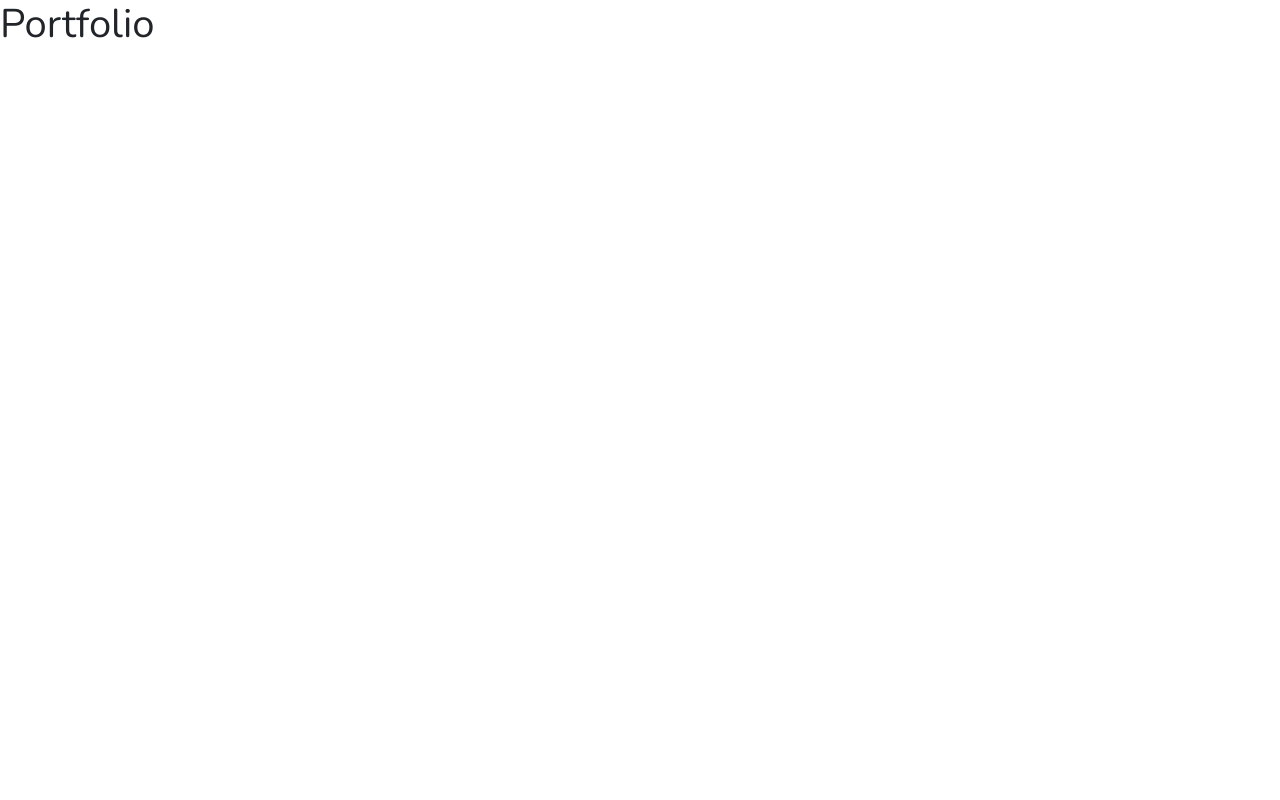
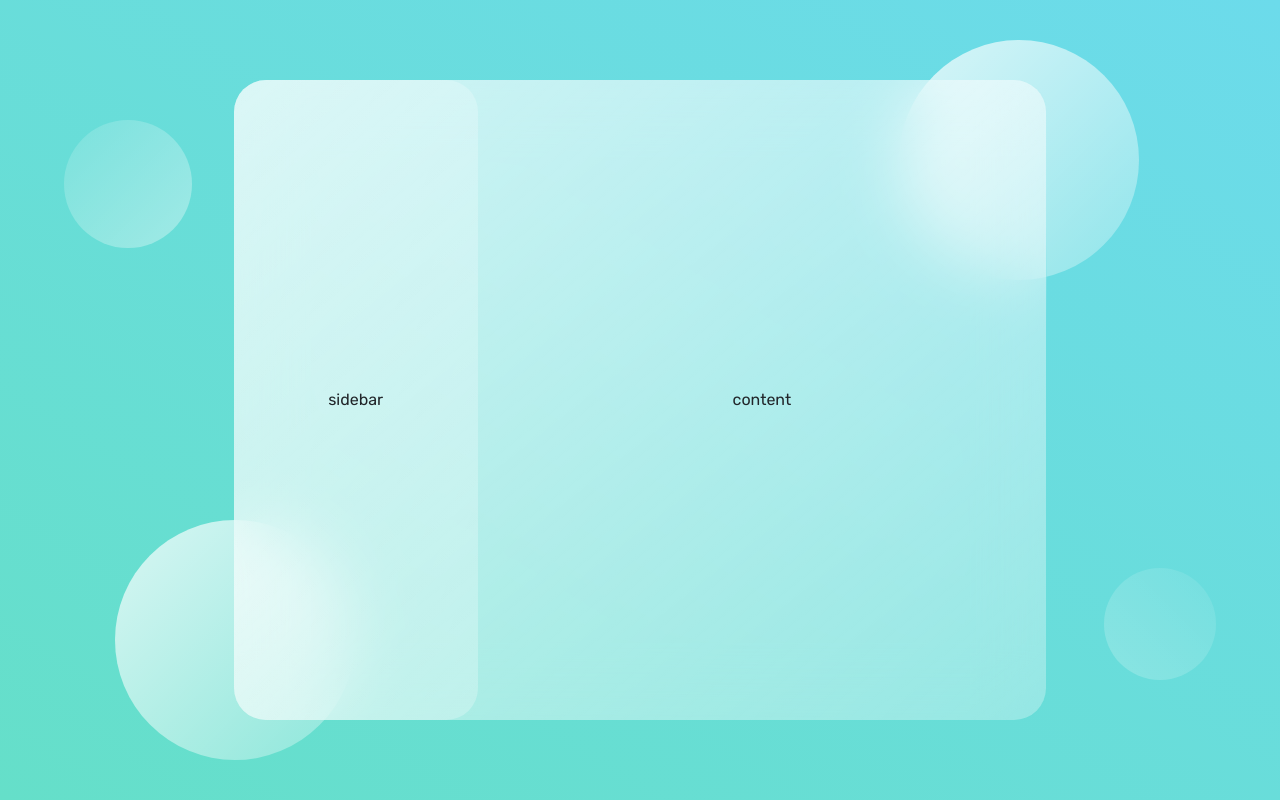
Before and after one commit to nikhilsourav/portfolio, a React (Create React App) app: page / in a window 1280 px wide. Built offline with nearby package versions, Linux system fonts and the light colour scheme.

Commit message:
basic layout setup

```diff
--- a/src/App.js
+++ b/src/App.js
@@ -3,7 +3,16 @@ import React from 'react';
 function App() {
   return (
     <div className='App'>
-      <h1>Portfolio</h1>
+      <div className='container-fluid main'>
+        <div className='row glass'>
+          <div className='sidebar'>sidebar</div>
+          <div className='content'>content</div>
+        </div>
+      </div>
+      <div className='circle1'></div>
+      <div className='circle2'></div>
+      <div className='circle3'></div>
+      <div className='circle4'></div>
     </div>
   );
 }
--- a/src/index.css
+++ b/src/index.css
@@ -4,7 +4,121 @@
 @import url('https://fonts.googleapis.com/css2?family=Rubik:wght@300;400;600&display=swap');
 @import url('https://fonts.googleapis.com/css2?family=Kaushan+Script&display=swap');
 
-h1 {
-  font-family: 'Nunito';
-  font-weight: 400;
+/* ========== Root =========== */
+:root {
+  --white: #fffdd2;
+  --black: #232b2b;
+  --darkGreen: #65dfc9;
+  --lightGreen: #6cdbeb;
 }
+
+* {
+  margin: 0;
+  padding: 0;
+  box-sizing: border-box;
+}
+
+body {
+  font-family: 'Rubik';
+}
+
+/* ========== Main =========== */
+.main {
+  min-height: 100vh;
+  background: linear-gradient(to right top, var(--darkGreen), var(--lightGreen));
+  display: flex;
+  align-items: center;
+  justify-content: center;
+}
+
+/* ========== Glass =========== */
+.glass {
+  background: var(--white);
+  min-height: 80vh;
+  width: 65%;
+  background: linear-gradient(to right bottom, rgba(255, 255, 255, 0.7), rgba(255, 255, 255, 0.3));
+  border-radius: 2rem;
+  z-index: 3;
+  backdrop-filter: blur(2rem);
+  /* for sidebar and main */
+  display: flex;
+}
+@media only screen and (max-width: 900px) {
+  .glass {
+    flex-direction: column;
+    width: 75%;
+  }
+}
+@media only screen and (max-width: 500px) {
+  .glass {
+    width: 90%;
+  }
+}
+
+/* ========== All circles =========== */
+.circle1,
+.circle2,
+.circle3,
+.circle4 {
+  background: var(white);
+  height: 15rem;
+  width: 15rem;
+  background: linear-gradient(
+    to right bottom,
+    rgba(255, 255, 255, 0.75),
+    rgba(255, 255, 255, 0.25)
+  );
+  position: absolute;
+  z-index: 2;
+  border-radius: 50%;
+}
+
+.circle1 {
+  top: 5%;
+  right: 11%;
+}
+
+.circle2 {
+  bottom: 5%;
+  left: 9%;
+}
+
+.circle3 {
+  top: 15%;
+  left: 5%;
+  height: 8rem;
+  width: 8rem;
+  opacity: 0.5;
+  background: linear-gradient(to left top, rgba(255, 255, 255, 0.75), rgba(255, 255, 255, 0.25));
+}
+
+.circle4 {
+  bottom: 15%;
+  right: 5%;
+  height: 7rem;
+  width: 7rem;
+  opacity: 0.3;
+  background: linear-gradient(to right top, rgba(255, 255, 255, 0.75), rgba(255, 255, 255, 0.25));
+}
+
+/* ========== Sidebar =========== */
+.sidebar {
+  flex: 0.9;
+  display: flex;
+  flex-direction: column;
+  align-items: center;
+  justify-content: space-evenly;
+  text-align: center;
+  background: linear-gradient(to right bottom, rgba(255, 255, 255, 0.2), rgba(255, 255, 255, 0.25));
+  border-radius: 2rem;
+}
+
+/* ========== Content =========== */
+.content {
+  flex: 2.1;
+  display: flex;
+  flex-direction: column;
+  align-items: center;
+  justify-content: space-evenly;
+  text-align: center;
+}
```
